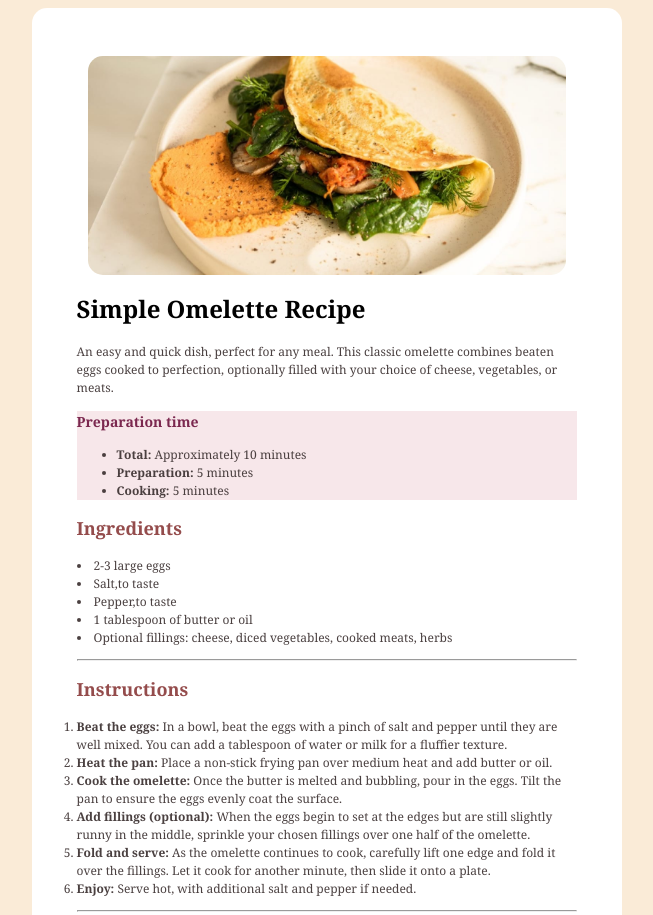
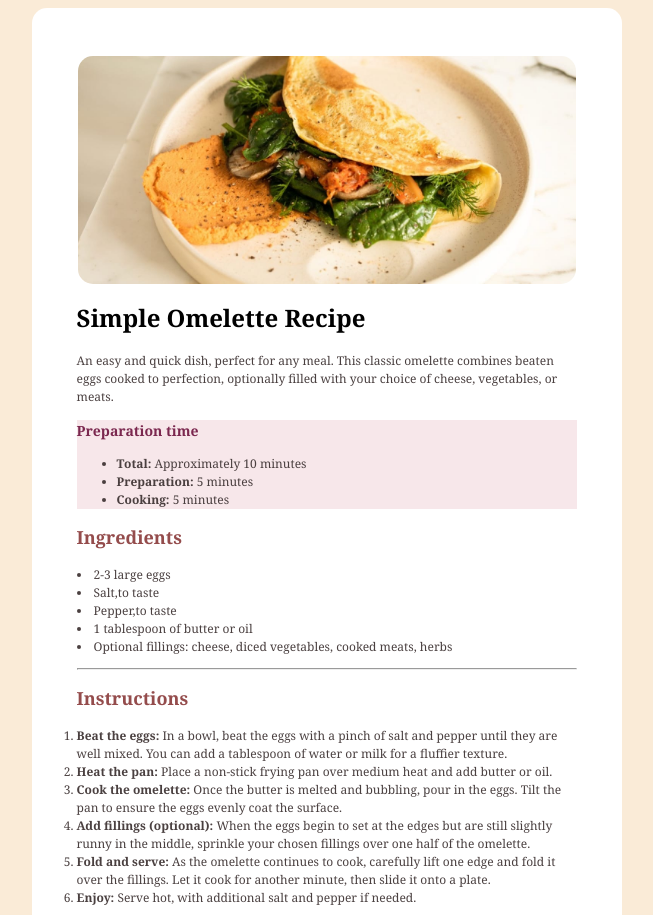
Before and after one commit to kidistm03/web-frontend, a plain HTML site: page index.html in a window 1280 px wide. Shown: the top 915 px of the page, without its empty margins (313-966 px from the left). Drawn offline with Linux system fonts and the light colour scheme.

Commit message:
Update index.html

```diff
--- a/index.html
+++ b/index.html
@@ -42,7 +42,7 @@
 <body style="background-color:antiquewhite;font-family: Georgia, Times New Roman, serif">
     <div class ="conti">
         <br>
-    <img src="image-omelette.jpeg" alt="omelette image" style="width:478px; margin: 0 auto;display: block;border-radius: 15px;">
+    <img src="image-omelette.jpeg" alt="omelette image" style="width:498px; margin: 0 auto;display: block;border-radius: 15px;">
     <div style="padding:0 15px">
     <h1>Simple Omelette Recipe</h1>
     <p>An easy and quick dish, perfect for any meal. This classic omelette combines beaten eggs cooked to perfection, optionally filled with your choice of cheese, vegetables, or meats.</p>
```
